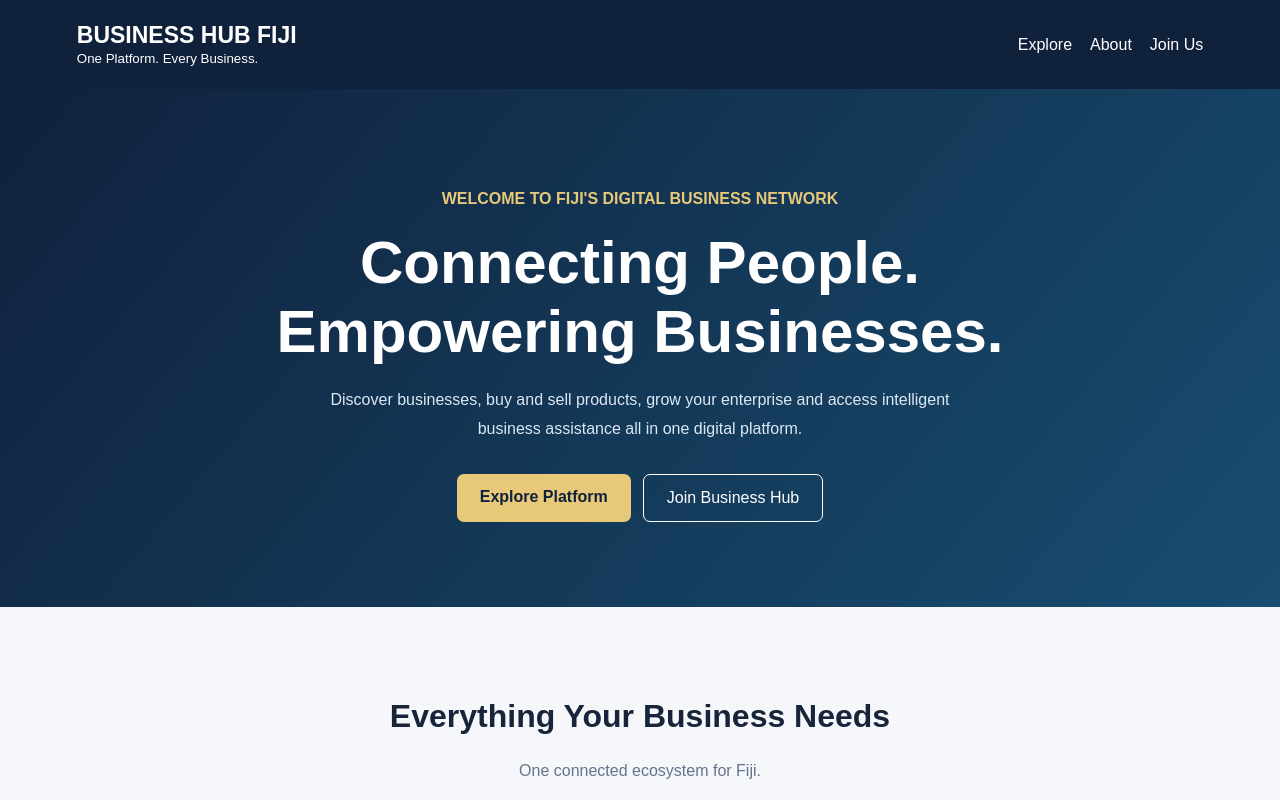
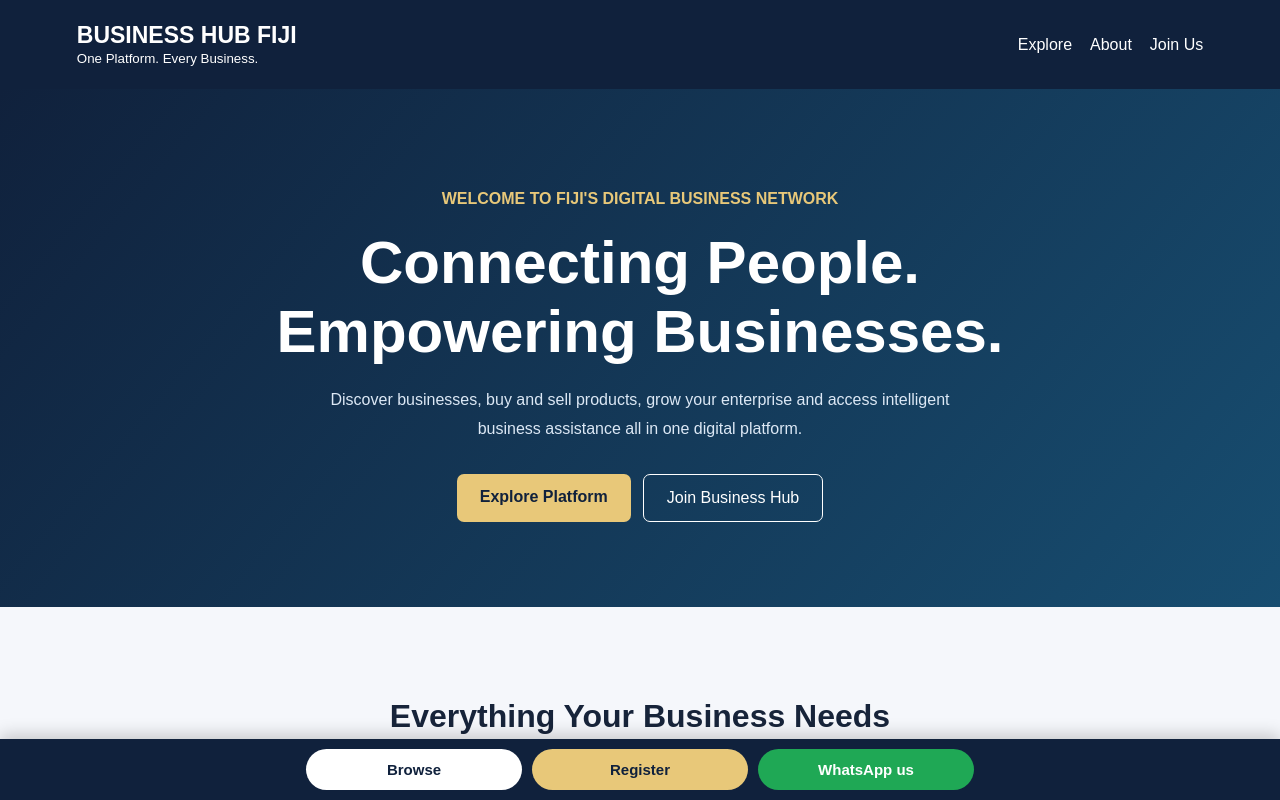
Before and after one commit to business-hub-fiji/business-hub-fiji, a Next.js app: page / in a window 1280 px wide. Shown: the top 800 px of the page. Built offline with nearby package versions, Linux system fonts and the light colour scheme.

Commit message:
Add files via upload
Signed-off-by: Business Hub Fiji <355267173+business-hub-fiji@users.noreply.github.com>

```diff
--- a/app/layout.js
+++ b/app/layout.js
@@ -3,6 +3,22 @@ export const metadata = {
   title: "Business Hub Fiji",
   description:
     "Connecting People. Empowering Businesses. Building the Digital Economy."
+};
+
+// Quick-access bar fixed to the bottom of every page.
+const WHATSAPP_LINK =
+  "https://wa.me/6799211153?text=" +
+  encodeURIComponent("Bula Business Hub Fiji! I'd like to join the mall.");
+
+const btn = {
+  flex: 1,
+  maxWidth: 200,
+  textAlign: "center",
+  padding: "12px 8px",
+  borderRadius: 999,
+  fontWeight: 700,
+  fontSize: 15,
+  textDecoration: "none"
 };
 
 export default function RootLayout({ children }) {
@@ -11,9 +27,33 @@ export default function RootLayout({ children }) {
       <body style={{
         margin: 0,
         fontFamily: "Arial, sans-serif",
-        background: "#f5f7fa"
+        background: "#f5f7fa",
+        paddingBottom: 76
       }}>
         {children}
+        <nav aria-label="Quick access" style={{
+          position: "fixed",
+          left: 0,
+          right: 0,
+          bottom: 0,
+          zIndex: 50,
+          display: "flex",
+          justifyContent: "center",
+          gap: 10,
+          padding: "10px 12px calc(10px + env(safe-area-inset-bottom))",
+          background: "#10213c",
+          boxShadow: "0 -4px 16px rgba(0,0,0,.2)"
+        }}>
+          <a href="/mall" style={{ ...btn, background: "#ffffff", color: "#10213c" }}>
+            Browse
+          </a>
+          <a href="/join" style={{ ...btn, background: "#e8c879", color: "#10213c" }}>
+            Register
+          </a>
+          <a href={WHATSAPP_LINK} target="_blank" rel="noopener" style={{ ...btn, background: "#1fa855", color: "#ffffff" }}>
+            WhatsApp us
+          </a>
+        </nav>
       </body>
     </html>
   );
```
